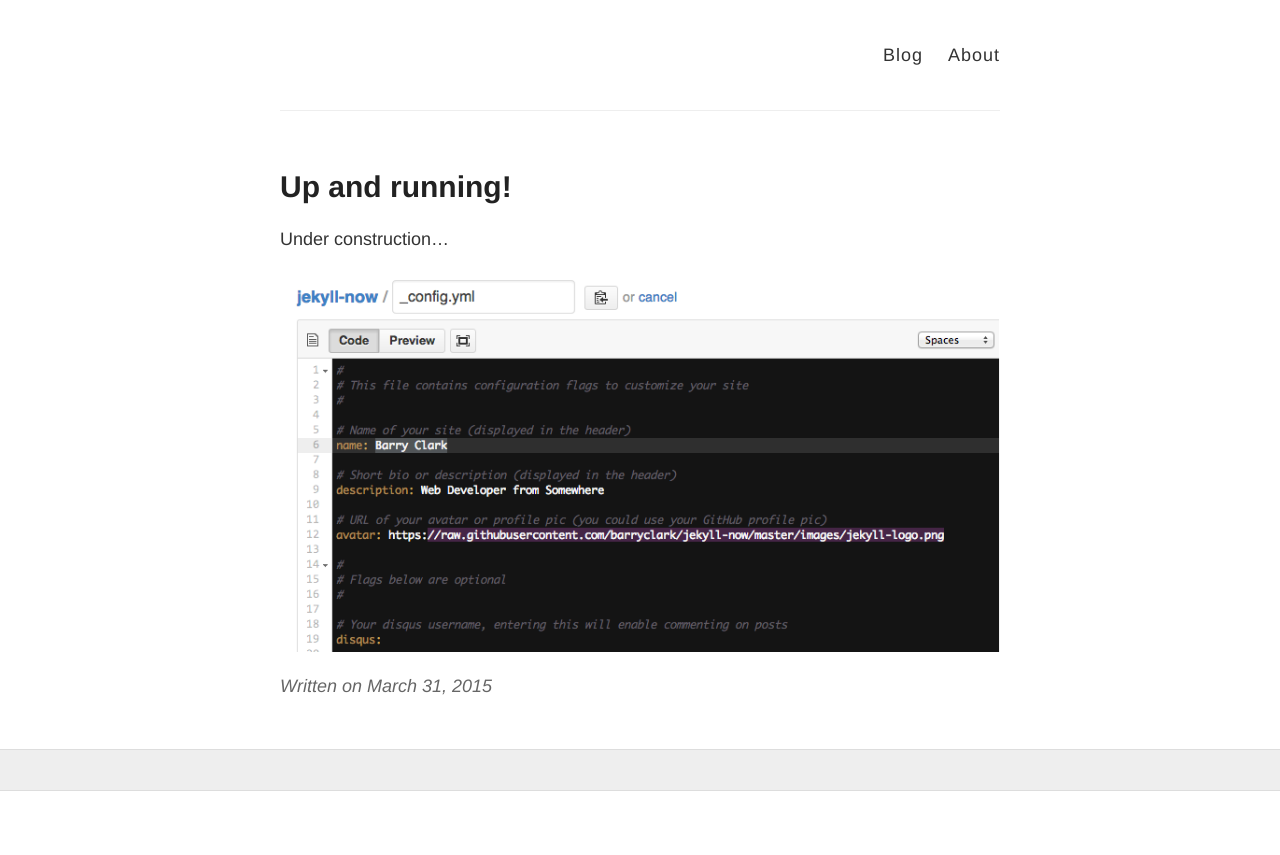
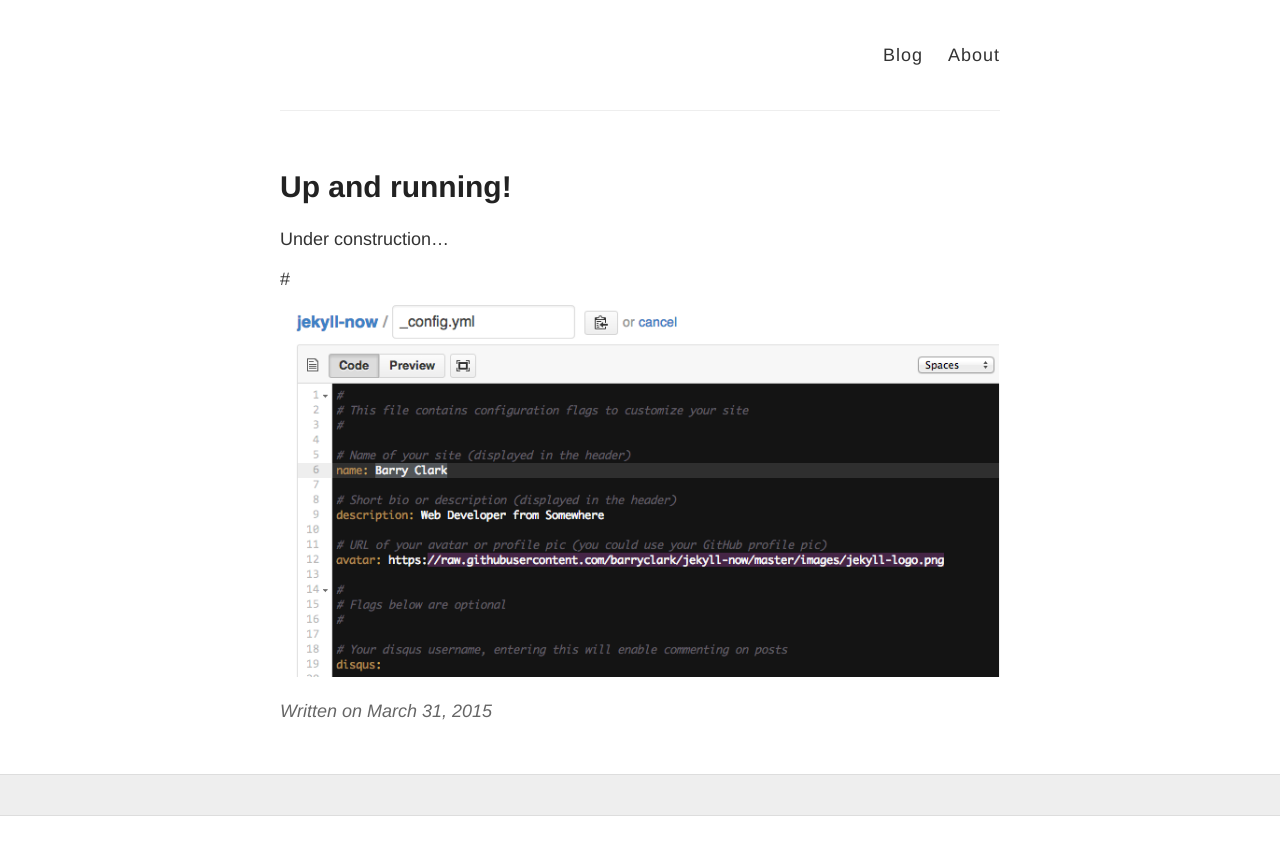
Before and after one commit to ochienggot/tiglas.github.io, a Jekyll site: the page built from _posts/2015-03-31-start.md, in a window 1280 px wide. Shown: the top 855 px of the page. Built offline with Jekyll 4.4.1, drawn with Linux system fonts in a browser that asks for light colours.

```diff
--- a/_posts/2015-03-31-start.md
+++ b/_posts/2015-03-31-start.md
@@ -5,4 +5,4 @@
 
 Under construction...
 
-![_config.yml]({{ site.baseurl }}/images/config.png)
+#![_config.yml]({{ site.baseurl }}/images/config.png)
```
